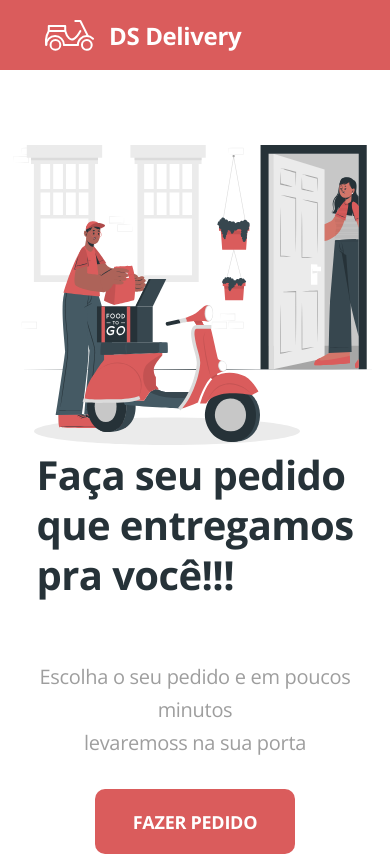
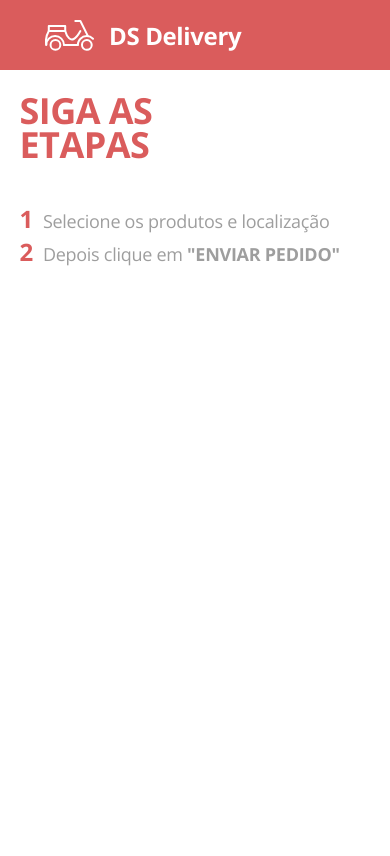
Before and after one commit to SamuelAlv3s/dsdelivery-sds2, a React (Create React App) app in the folder front-web/: page /orders in a window 390 px wide. Shown: the top 856 px of the page. Built offline with nearby package versions, Linux system fonts and the light colour scheme.

Commit message:
Add Routes and StepsHeaders

```diff
--- a/front-web/package.json
+++ b/front-web/package.json
@@ -10,8 +10,10 @@
     "@types/node": "^12.19.12",
     "@types/react": "^16.14.2",
     "@types/react-dom": "^16.9.10",
+    "@types/react-router-dom": "^5.1.7",
     "react": "^17.0.1",
     "react-dom": "^17.0.1",
+    "react-router-dom": "^5.2.0",
     "react-scripts": "4.0.1",
     "typescript": "^4.1.3",
     "web-vitals": "^0.2.4"
--- a/front-web/src/App.tsx
+++ b/front-web/src/App.tsx
@@ -1,13 +1,12 @@
 import './App.css';
-import Home from './Home';
 import Navbar from './Navbar';
+import Routes from './routes';
 
 function App() {
   return (
     <div>
        <>
-        <Navbar/>
-        <Home/>
+        <Routes/>
        </>
     </div>
   );
--- a/front-web/src/Home/index.tsx
+++ b/front-web/src/Home/index.tsx
@@ -1,6 +1,7 @@
 import "./style.css";
 import { ReactComponent as MainImage } from './main.svg';
 import Footer from "../Footer";
+import { Link } from "react-router-dom";
 
 function Home(){
     return(
@@ -14,7 +15,7 @@
                     <h3 className="home-subtitle">
                          Escolha o seu pedido e em poucos minutos <br /> levaremoss na sua porta
                     </h3>
-                    <a href="" className="home-btn-order">FAZER PEDIDO</a>
+                    <Link to="/orders" className="home-btn-order">FAZER PEDIDO</Link>
                 </div>
                 <div className="home-image">
                     <MainImage/>
--- a/front-web/src/Navbar/index.tsx
+++ b/front-web/src/Navbar/index.tsx
@@ -1,10 +1,11 @@
 import "./style.css";
 import { ReactComponent as Logo } from "./logo.svg";
+import { Link } from "react-router-dom";
 function Navbar(){
     return(
        <nav className="main-navbar">
            <Logo/>
-           <a href="" className="logo-text">DS Delivery</a>
+           <Link to="/" className="logo-text">DS Delivery</Link>
        </nav>
     )
 }
--- /dev/null
+++ b/front-web/src/Orders/StepsHeaders.tsx
@@ -0,0 +1,24 @@
+
+function StepHeaders(){
+    return(
+        <header className="orders-steps-container">
+            <div className="orders-steps-content">
+                <h1 className="steps-title">
+                    SIGA AS <br/> ETAPAS
+                </h1>
+                <ul className="steps-items">
+                    <li>
+                        <span className="steps-number">1</span>
+                        Selecione os produtos e localização
+                    </li>
+                    <li>
+                        <span className="steps-number">2</span>
+                        Depois clique em <strong>"ENVIAR PEDIDO"</strong>
+                    </li>
+                </ul>
+            </div>
+        </header>
+    )
+}
+
+export default StepHeaders;
--- /dev/null
+++ b/front-web/src/Orders/index.tsx
@@ -0,0 +1,12 @@
+import StepHeaders from "./StepsHeaders";
+import "./style.css";
+
+function Orders(){
+    return(
+        <div className="orders-container">
+            <StepHeaders/>
+        </div>
+    )
+}
+
+export default Orders;
--- /dev/null
+++ b/front-web/src/Orders/style.css
@@ -0,0 +1,294 @@
+.orders-container {
+    background-color: var(--light-color);
+  }
+
+  .orders-container h3 {
+    margin: 0;
+  }
+
+  .orders-steps-container {
+    display: flex;
+    justify-content: center;
+    background-color: #FFF;
+    margin-bottom: 30px;
+  }
+
+  .orders-steps-content {
+    display: flex;
+    padding: 25px 0;
+    width: 70%;
+  }
+
+  .steps-title {
+    font-weight: bold;
+    font-size: 36px;
+    line-height: 34px;
+    letter-spacing: -0.015em;
+    color: var(--primary-color);
+    margin-right: 100px;
+  }
+
+  .steps-items {
+    list-style-type: none;
+  }
+
+  .steps-items li {
+    font-weight: normal;
+    font-size: 18px;
+    line-height: 25px;
+    letter-spacing: -0.015em;
+    color: var(--secondary-color);
+  }
+
+  .steps-items .steps-number {
+    font-size: 24px;
+    font-style: normal;
+    font-weight: bold;
+    line-height: 33px;
+    letter-spacing: -0.015em;
+    color: var(--primary-color);
+    margin-right: 10px;
+  }
+
+  .orders-list-container {
+    display: flex;
+    justify-content: center;
+  }
+
+  .orders-list-items {
+    width: 70%;
+    display: grid;
+    grid-template-columns: repeat(auto-fill, 235px);
+    grid-gap: 20px 15px;
+    justify-content: space-between;
+  }
+
+  .order-card-container {
+    background-color: #FFF;
+    box-shadow: 0px 4px 20px rgba(0, 0, 0, 0.25);
+    border-radius: 10px;
+    padding: 15px;
+    cursor: pointer;
+  }
+
+  .order-card-container.selected {
+    border: 4px solid #008E5B;
+    box-sizing: border-box;
+    box-shadow: 0px 4px 20px rgba(0, 0, 0, 0.25);
+    border-radius: 10px;
+  }
+
+  .order-card-container:hover {
+    transform: scale(1.01);
+  }
+
+  .order-card-title {
+    font-weight: bold;
+    font-size: 18px;
+    line-height: 25px;
+    letter-spacing: -0.015em;
+    color: var(--primary-color);
+    text-align: center;
+  }
+
+  .order-card-container.selected .order-card-title {
+    color: #008E5B;
+  }
+
+  .order-card-image {
+    border-radius: 10px;
+    margin-top: 15px;
+    margin-bottom: 15px;
+    width: 100%;
+  }
+
+  .order-card-price {
+    font-weight: bold;
+    font-size: 24px;
+    line-height: 33px;
+    letter-spacing: -0.015em;
+    color: var(--primary-color);
+    text-align: left;
+  }
+
+  .order-card-container.selected .order-card-price {
+    color: #008E5B;
+  }
+
+  .order-card-description {
+    border-top: 1px solid #E6E6E6;
+    margin-top: 15px;
+    padding-top: 15px;
+  }
+
+  .order-card-description h3 {
+    font-size: 16px;
+    line-height: 22px;
+    letter-spacing: -0.015em;
+    color: var(--secondary-color);
+  }
+
+  .order-card-description p {
+    font-weight: normal;
+    font-size: 14px;
+    line-height: 19px;
+    letter-spacing: -0.015em;
+
+    color: var(--secondary-color);
+  }
+
+  .order-location-container {
+    display: flex;
+    justify-content: center;
+  }
+
+  .order-location-content {
+    width: 70%;
+    margin: 30px 0 120px 0;
+    padding: 20px 0;
+    height: 400px;
+    background: #FFF;
+    box-shadow: 0px 4px 20px rgba(0, 0, 0, 0.25);
+    border-radius: 10px;
+  }
+
+  .filter-container {
+    display: flex;
+    justify-content: center;
+    margin-top: 20px;
+  }
+
+  .filter {
+    width: 80%;
+  }
+
+  .filter > div {
+    border-radius: 10px;
+    min-height: 60px;
+  }
+
+  .leaflet-container {
+    width: 100%;
+    height: 100%;
+    border-radius: 10px;
+    margin-top: 20px;
+    z-index: 0;
+  }
+
+  .order-location-title {
+    font-weight: bold;
+    font-size: 18px;
+    line-height: 25px;
+    text-align: center;
+    letter-spacing: -0.015em;
+    color: var(--secondary-color);
+  }
+
+  .order-summary-container {
+    display: flex;
+    justify-content: center;
+    margin-bottom: 30px;
+  }
+
+  .order-summary-content {
+    width: calc(70% - 40px);
+    display: flex;
+    justify-content: space-between;
+    background: #FFF;
+    box-shadow: 0px 4px 20px rgba(0, 0, 0, 0.25);
+    border-radius: 10px;
+    background-color: var(--primary-color);
+    color: #FFF;
+    padding: 20px;
+  }
+
+  .amount-selected-container {
+    font-weight: normal;
+    font-size: 11px;
+    line-height: 15px;
+    letter-spacing: -0.015em;
+    display: block;
+    margin-bottom: 10px;
+  }
+
+  .amount-selected {
+    font-weight: bold;
+    font-size: 16px;
+    line-height: 15px;
+    letter-spacing: -0.015em;
+    margin-right: 5px;
+  }
+
+  .order-summary-total {
+    font-weight: normal;
+    font-size: 14px;
+    line-height: 15px;
+    letter-spacing: -0.015em;
+    color: #FFF;
+    display: block;
+  }
+
+  .order-summary-price {
+    font-weight: bold;
+    font-size: 18px;
+    line-height: 19px;
+    letter-spacing: -0.015em;
+    color: #FFF;
+    margin-right: 5px;
+  }
+
+  .order-summary-make-order {
+    width: 220px;
+    height: 45px;
+    background: #FFF;
+    border-radius: 10px;
+    font-weight: bold;
+    font-size: 18px;
+    line-height: 25px;
+    text-align: center;
+    letter-spacing: -0.015em;
+    color: var(--primary-color);
+    border: 0;
+    cursor: pointer;
+  }
+
+  .order-summary-make-order:focus {
+    outline: none;
+  }
+
+  .order-summary-make-order:hover {
+    background-color: #fcf2f2;
+    transform: scale(1.01);
+  }
+
+  @media only screen and (max-width: 768px) {
+    .orders-steps-content {
+      display: flex;
+      flex-direction: column;
+      padding: 0;
+      width: 90%;
+    }
+
+    .steps-items {
+      padding: 0
+    }
+
+    .order-location-content {
+      width: 90%;
+    }
+
+    .order-location-container {
+      margin-bottom: 20px;
+    }
+
+    .order-summary-content {
+      width: 80%;
+      display: flex;
+      flex-direction: column;
+    }
+
+    .order-summary-make-order {
+      margin-top: 15px;
+      width: 100%;
+    }
+  }
--- /dev/null
+++ b/front-web/src/routes.tsx
@@ -0,0 +1,22 @@
+import { BrowserRouter, Switch, Route } from "react-router-dom";
+import Home from "./Home";
+import Navbar from "./Navbar";
+import Orders from "./Orders";
+
+function Routes(){
+    return(
+        <BrowserRouter>
+            <Navbar/>
+            <Switch>
+                <Route path="/orders">
+                    <Orders/>
+                </Route>
+                <Route path="/">
+                    <Home/>
+                </Route>
+            </Switch>
+        </BrowserRouter>
+    )
+}
+
+export default Routes;
```
Also changed, not shown: 1 other file (tests, documents, lock files or other folders).
